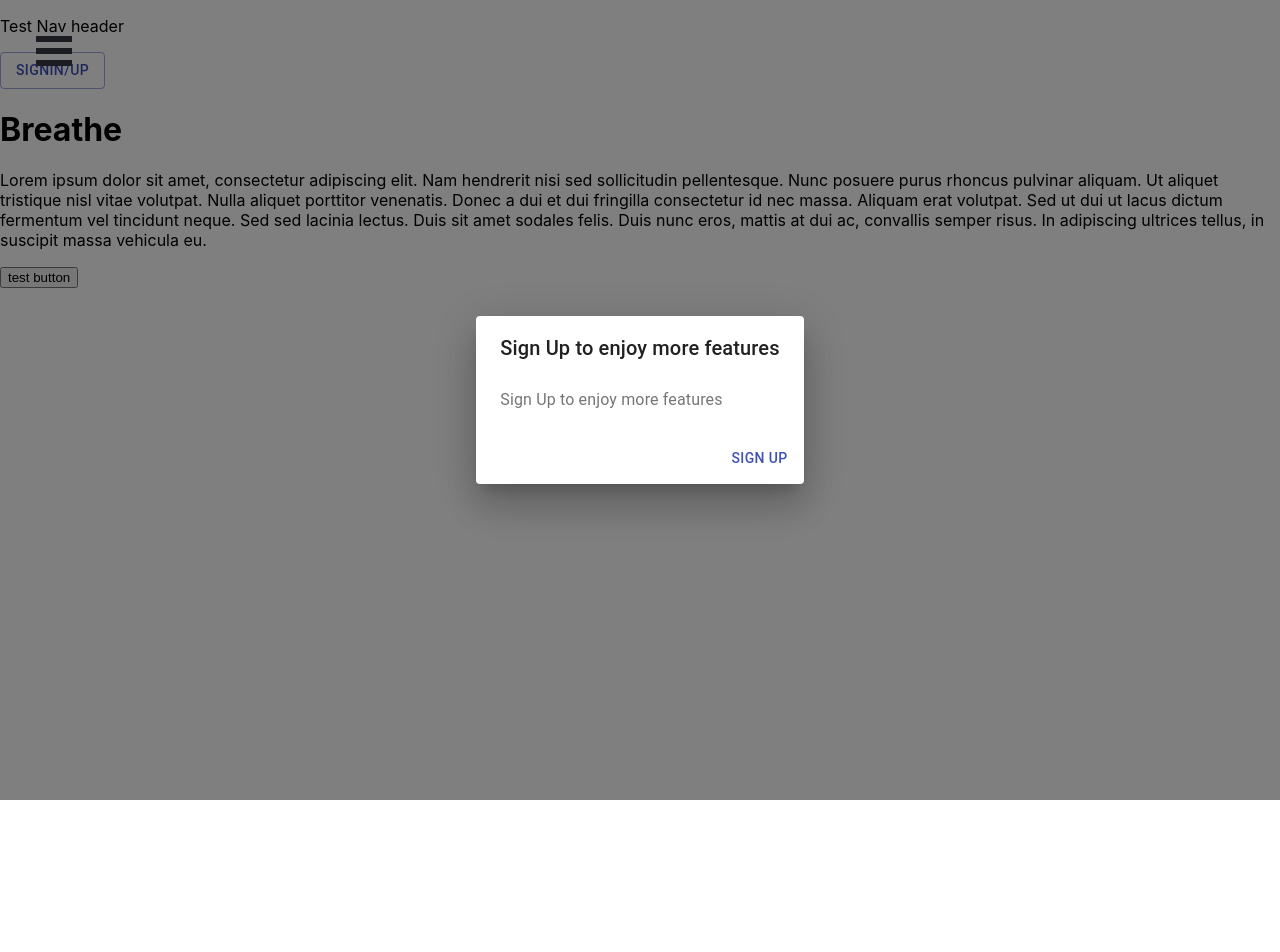
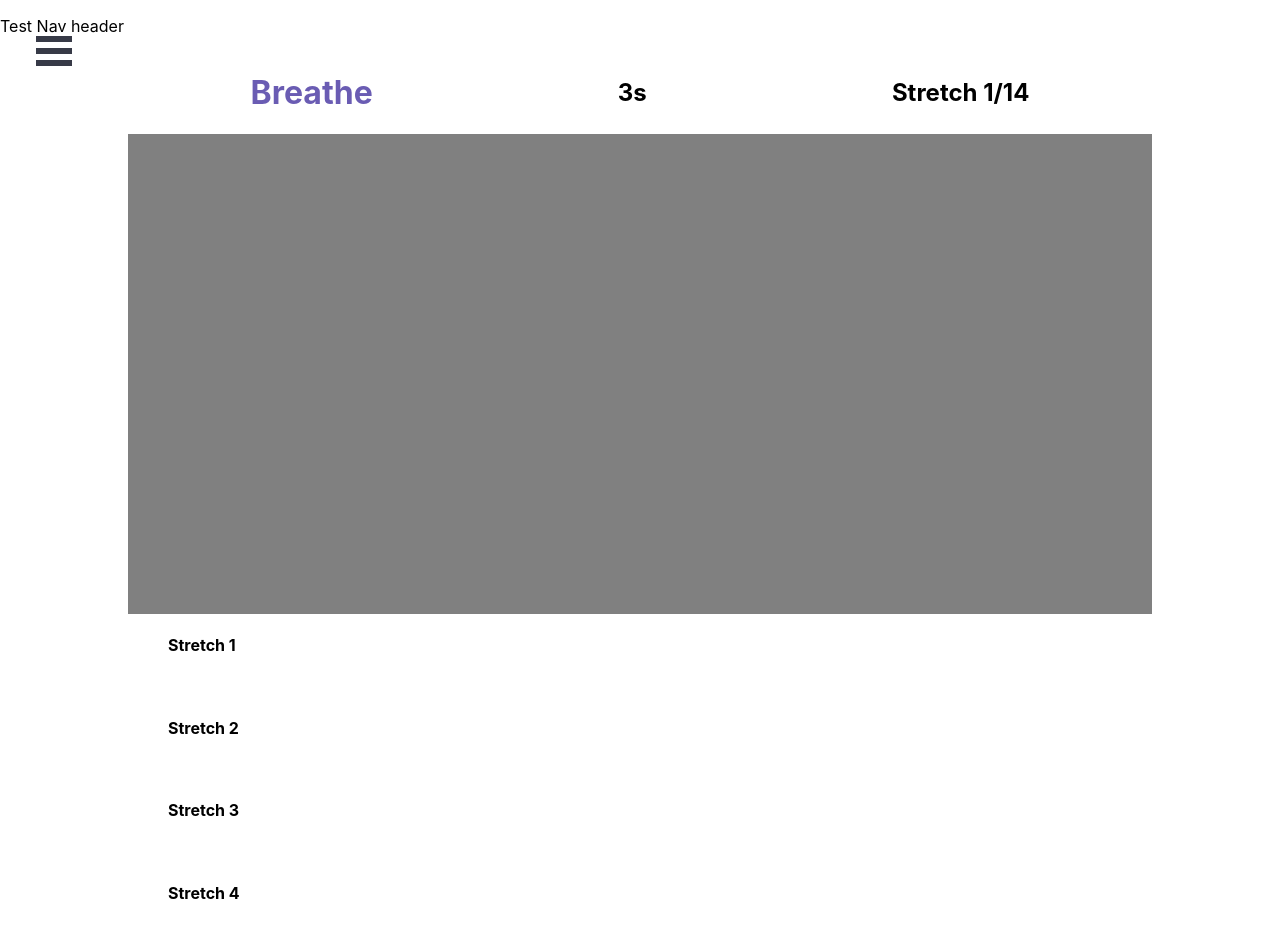
Before and after one commit to bryanwongyk/MOOD, a React (Create React App) app in the folder front-end/: page /activities in a window 1280 px wide. Shown: the top 952 px of the page. Before the commit the page ends 800 px from the top, so only its background shows below. Built offline with nearby package versions, Linux system fonts and the light colour scheme.

Commit message:
[FEAT] Basic deck and cards added, basic styling to page

```diff
--- a/front-end/src/components/Navigation/NavHeader/NavHeader.tsx
+++ b/front-end/src/components/Navigation/NavHeader/NavHeader.tsx
@@ -1,11 +1,9 @@
 import { FunctionComponent } from 'react';
-import StyledModal from 'components/UI/Modal/Modal';
 
 const NavHeader: FunctionComponent = () => {
 	return (
 		<>
 			<p>Test Nav header</p>
-			<StyledModal />
 		</>
 	);
 };
--- a/front-end/src/components/Player/Player.tsx
+++ b/front-end/src/components/Player/Player.tsx
@@ -1,10 +1,49 @@
 import { FunctionComponent, ReactElement } from 'react';
+import theme from '../Theme/theme';
+import bp from '../Theme/breakpoints';
+import styled from 'styled-components';
+import Deck from './PlayerVideoCarousel/Deck';
+
+const Header = styled.div`
+	display: flex;
+	flex-direction: column;
+	align-items: center;
+
+	@media ${bp.xs} {
+		flex-direction: row;
+		justify-content: space-around;
+		align-items: center;
+	}
+`;
+
+const HeaderTitle = styled.h1`
+	color: ${theme.color.h1};
+`;
+
+const HeaderSubTitle = styled.h2`
+	margin: 0 0 20px 0;
+	@media ${bp.xs} {
+		margin: 0;
+	}
+`;
+
+const PlayerCurrentVideo = styled.div`
+	height: 60vh;
+	width: 100%;
+	background: grey;
+`;
 
 const Player: FunctionComponent = (): ReactElement => {
 	return (
-		<div>
-			<h1>Breathe</h1>
-		</div>
+		<>
+			<Header>
+				<HeaderTitle>Breathe</HeaderTitle>
+				<HeaderSubTitle> 3s </HeaderSubTitle>
+				<HeaderSubTitle>Stretch 1/14</HeaderSubTitle>
+			</Header>
+			<PlayerCurrentVideo />
+			<Deck />
+		</>
 	);
 };
 
--- /dev/null
+++ b/front-end/src/components/Player/PlayerVideoCarousel/Card.tsx
@@ -0,0 +1,32 @@
+import React, { FunctionComponent, ReactElement } from 'react';
+// import theme from '../Theme/theme';
+// import bp from '../Theme/breakpoints';
+import styled from 'styled-components';
+
+const CardItem = ({ key, children }): ReactElement => <li key={key}>{children}</li>;
+
+const StyledCardItem = styled(CardItem)`
+	width: 200px;
+	height: 200px;
+	background: red;
+	list-style: none;
+`;
+
+interface CardProps {
+	name: string;
+	id: number;
+	imgSrc?: string;
+	imgDescription?: string;
+}
+
+const Card: FunctionComponent<CardProps> = ({ name, imgSrc, imgDescription, id }): ReactElement => {
+	return (
+		<StyledCardItem key={id}>
+			<h4>{name}</h4>
+			<img src={imgSrc} alt={imgDescription} />
+		</StyledCardItem>
+	);
+};
+
+// Prevents unnecessary renders. If the parent re-renders, the child (this Card) will not re-render unless it has changed
+export default React.memo(Card);
--- /dev/null
+++ b/front-end/src/components/Player/PlayerVideoCarousel/Deck.tsx
@@ -0,0 +1,22 @@
+import { FunctionComponent, ReactElement } from 'react';
+// import theme from '../Theme/theme';
+// import bp from '../Theme/breakpoints';
+import styled from 'styled-components';
+import Card from './Card';
+
+const DeckCarousel = styled.ol`
+	list-style: none;
+`;
+
+const Deck: FunctionComponent = (): ReactElement => {
+	const cards = [
+		<Card name="Stretch 1" id={1} />,
+		<Card name="Stretch 2" id={2} />,
+		<Card name="Stretch 3" id={3} />,
+		<Card name="Stretch 4" id={4} />,
+	];
+	return <DeckCarousel>{cards}</DeckCarousel>;
+};
+
+// Prevents unnecessary renders. If the parent re-renders, the child (this Card) will not re-render unless it has changed
+export default Deck;
--- /dev/null
+++ b/front-end/src/components/Theme/breakpoints.tsx
@@ -0,0 +1,9 @@
+const breakpoints = {
+	xs: `(min-width: 425px)`,
+	sm: `(min-width: 768px)`,
+	md: `(min-width: 1024px`,
+	lg: `(min-width: 1280px`,
+	xl: `(min-width: 1440px`,
+};
+
+export default breakpoints;
--- a/front-end/src/components/pages/Activities/Activities.tsx
+++ b/front-end/src/components/pages/Activities/Activities.tsx
@@ -1,9 +1,18 @@
 import { FunctionComponent, ReactElement } from 'react';
+import bp from '../../Theme/breakpoints';
 import { Player } from '../../Player';
+import styled from 'styled-components';
+
+const ActivitiesContainer = styled.div`
+	margin: 0 auto;
+	@media ${bp.sm} {
+		width: 80vw;
+	}
+`;
 
 const Activities: FunctionComponent = (): ReactElement => {
 	return (
-		<>
+		<ActivitiesContainer>
 			<Player />
 			<p>
 				Lorem ipsum dolor sit amet, consectetur adipiscing elit. Nam hendrerit nisi sed sollicitudin
@@ -13,7 +22,7 @@ const Activities: FunctionComponent = (): ReactElement => {
 				amet sodales felis. Duis nunc eros, mattis at dui ac, convallis semper risus. In adipiscing ultrices
 				tellus, in suscipit massa vehicula eu.
 			</p>
-		</>
+		</ActivitiesContainer>
 	);
 };
 
```
